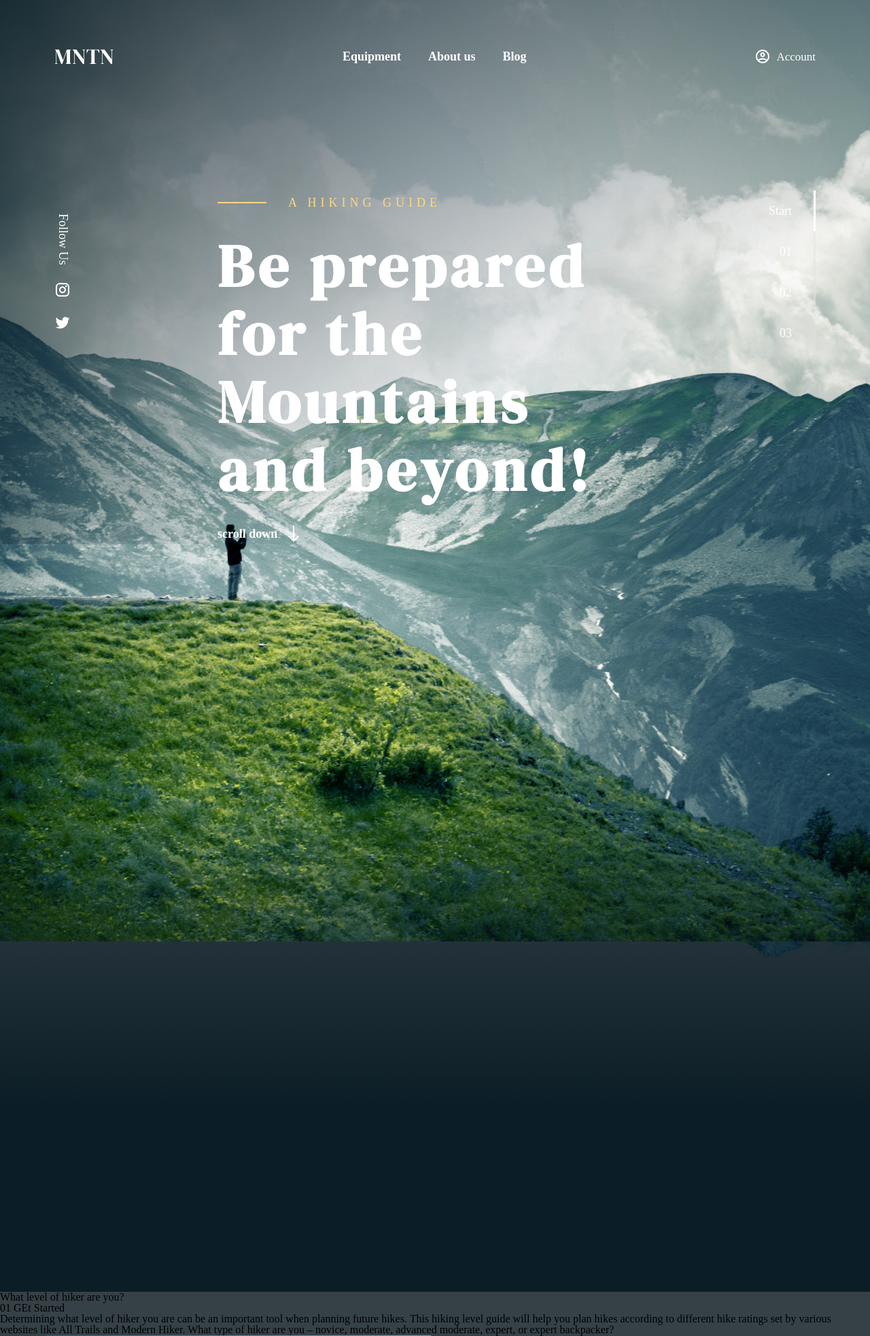
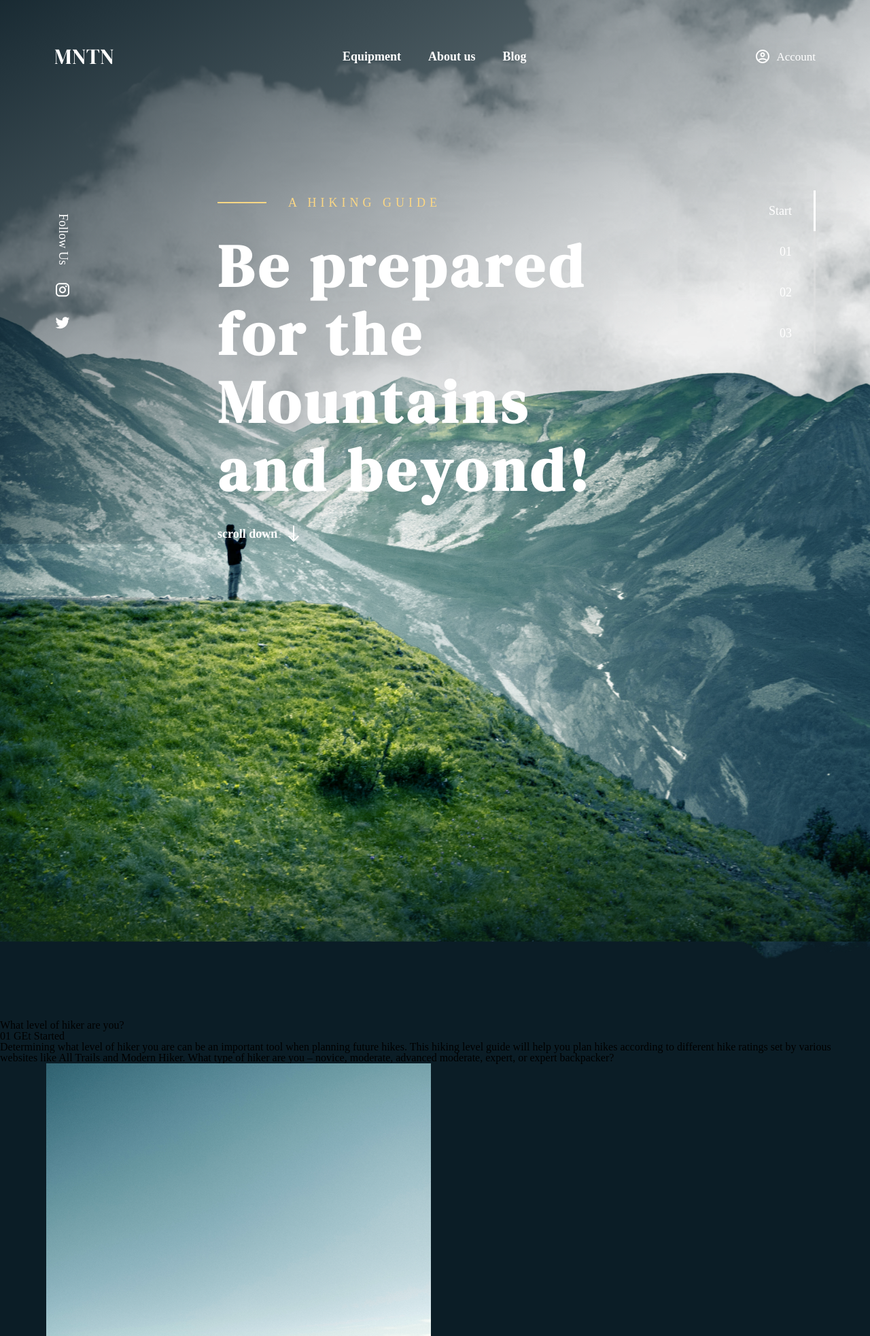
Before and after one commit to ssssojung/pb-class, a PHP site: page /MNTN_clone/index.html in a window 1280 px wide. Shown: the top 1965 px of the page at 68% size. Run offline with PHP 8.4, Linux system fonts and the light colour scheme; some web fonts are replaced.

Commit message:
배경 애니메이션 추가

```diff
--- a/MNTN_clone/css/style.css
+++ b/MNTN_clone/css/style.css
@@ -3,7 +3,7 @@
 /* font-family: 'Chronicle Display', sans-serif; */
 /* font-family: 'DM Serif Display', serif; */
 :root{
-    --bg-colors:  #354147;
+    --bg-colors:  #0B1D26;
     --white: #fff;
     --white-5: rgba(225,225,225,.5);
     --black: #000;
@@ -15,12 +15,32 @@
     background-color: var(--bg-colors);
 
 }
+.bg-sky{
+    position: absolute;
+    background-color: #839094;
+    top: 0;
+    left: 0;
+    width: 100%;
+    height: 750px;
+    z-index: -3;
+}
 .bg-img1{
     position: absolute;
+    width: 100%;
+    height: 800px;
+    background: url(../img/bg_sky-moving.png) 1920px repeat-x;
     left: 0;
-    top: 0;
-    width: 100%;
+    top: -30px;
     z-index: -2;
+    animation: bg-moving 70s ease  infinite;
+}
+@keyframes bg-moving{
+    0%{
+        background-position: 0 center;
+    }
+    100%{
+        background-position: -1920px center;
+    }
 }
 .bg-img2{
     position: absolute;
@@ -188,6 +208,9 @@
     background: linear-gradient(330.24deg, rgba(11, 29, 38, 0) 31.06%, #0B1D26 108.93%);
 }
 .gradient-content{
-    height: 700px;
+    height: 760px;
     background: linear-gradient(180deg, rgba(11, 29, 38, 0) 0%, #0B1D26 61.38%);
 }
+.index-contents{
+    margin-top: -460px;
+}
--- a/MNTN_clone/index.html
+++ b/MNTN_clone/index.html
@@ -45,7 +45,9 @@
             <li><a href="#block3">03</a></li>
         </ul>
     </nav>
-    <img src="img/bg_sky.png" alt="" class="bg-img1">
+    <!-- <img src="img/bg_sky.png" alt="" class="bg-img1"> -->
+    <div class="bg-sky"></div>
+    <div class="bg-img1"></div>
     <img src="img/bg_mount.png" alt="" class="bg-img2">
     <img src="img/bg_hill.png" alt="" class="bg-img3">
     <div class="gradient-content"></div>
--- a/css/style.css
+++ b/css/style.css
@@ -21,7 +21,7 @@
     background-color: rgb(84, 128, 216);
 }
 section{
-    height: 750px;
+    height: 1200px;
 }
 .main > div {
     height: 100%;
--- a/index.html
+++ b/index.html
@@ -76,7 +76,7 @@
             </li>
         </ul>
     </section>
-    <section class="">
+    <section class="@">
 
     </section>
     <section class="contact">
```
Also changed, not shown: MNTN_clone/img/bg_sky-moving.png (added).
